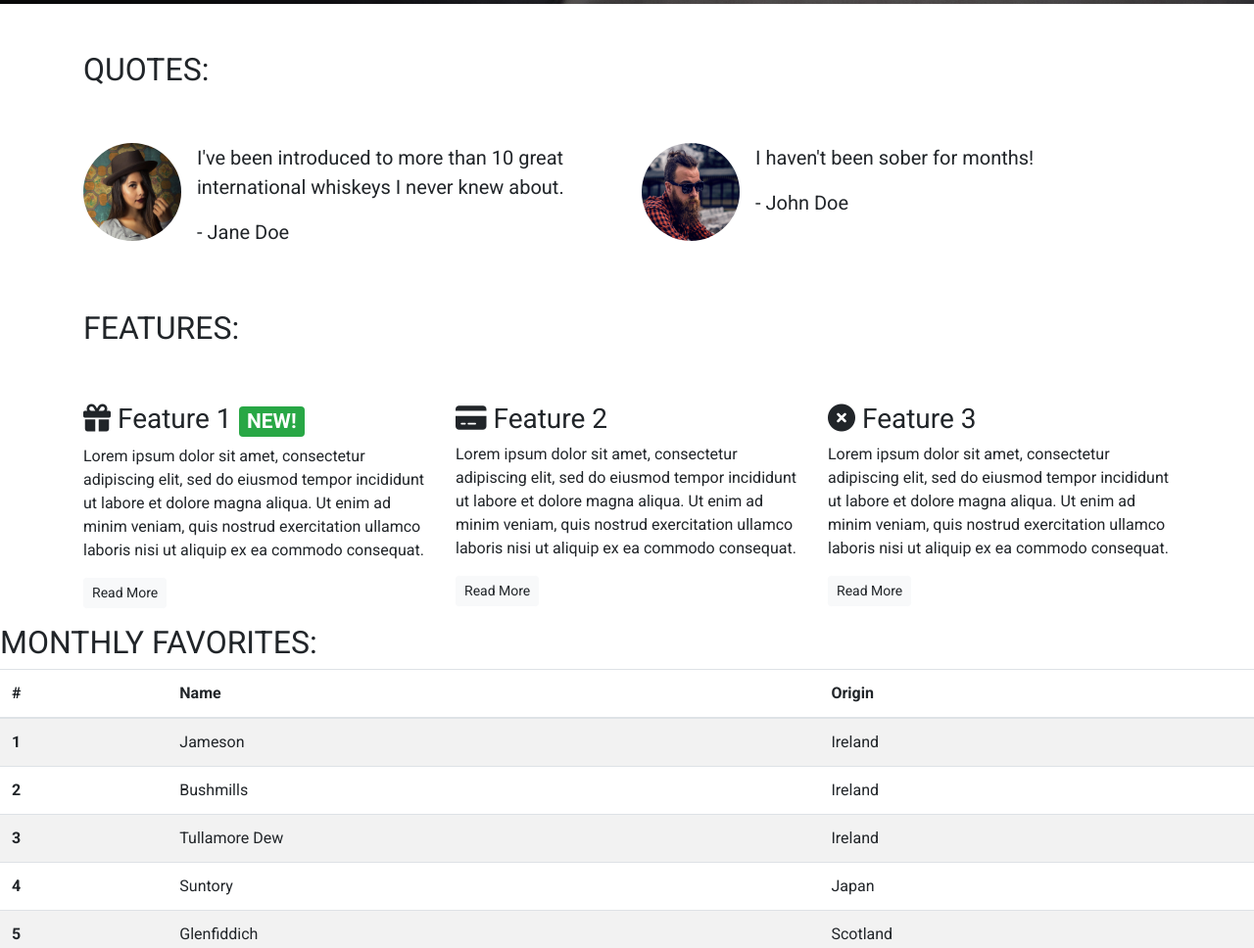
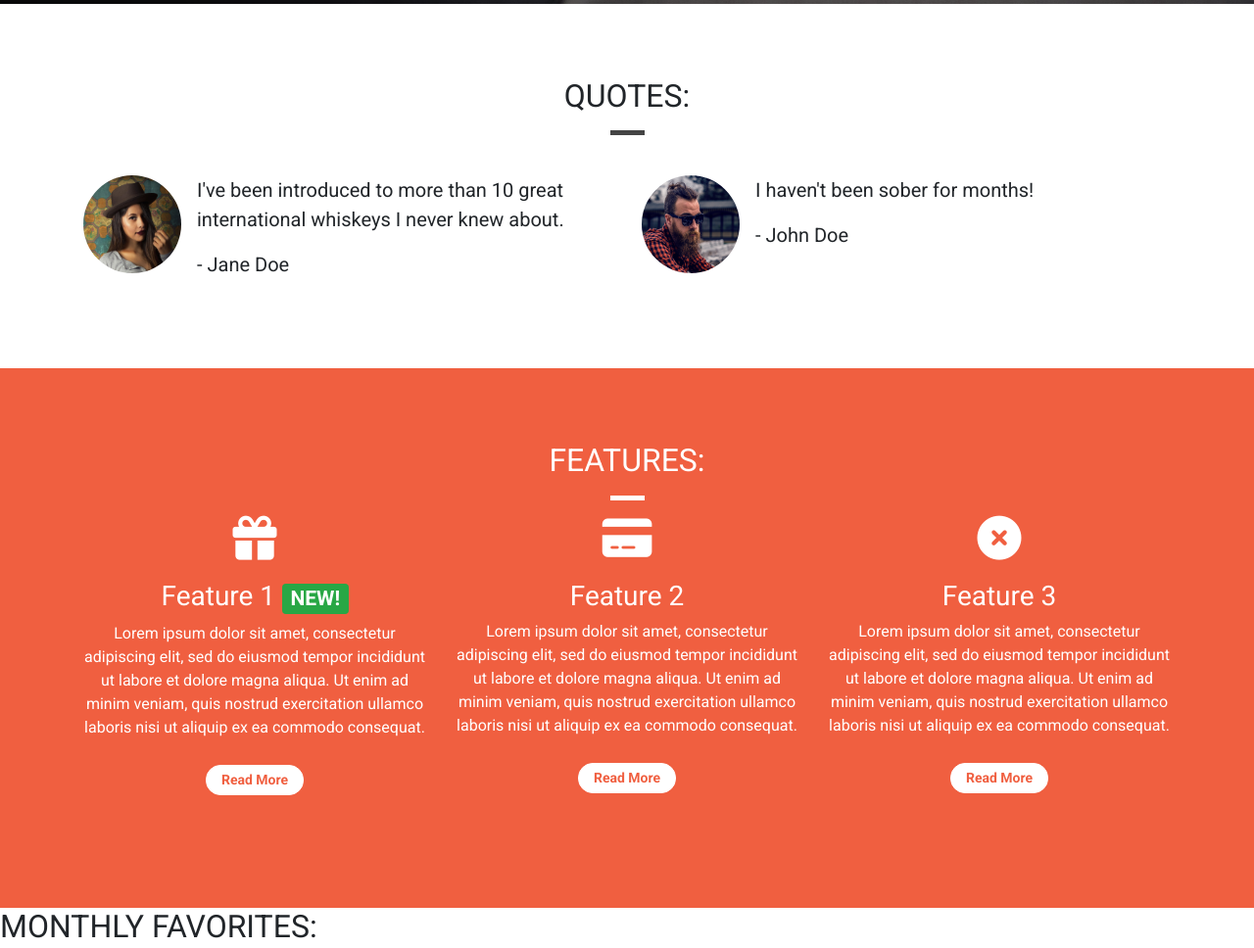
Before and after one commit to JarlathMacS/bootstrap4, a plain HTML site: page index.html in a window 1280 px wide. Shown: the part 796-1764 px from the top of the page at 98% size. Drawn offline with nearby package versions, Linux system fonts and the light colour scheme.

Commit message:
Add content for "Updating Quotes and Features"

```diff
--- a/css/style.css
+++ b/css/style.css
@@ -1,5 +1,13 @@
 body {
     font-family: 'Roboto', sans-serif;
+}
+
+.container-wrapper {
+}
+
+.container-wrapper--red {
+    background-color: #f05f40;
+    color: white;
 }
 
 .alert-container .col-12 {
@@ -46,20 +54,69 @@ body {
 .features-container {
 }
 
+.feature {
+    text-align: center;
+    margin-bottom: 40px;
+}
+
+.feature i {
+    margin-bottom: 20px;
+    line-height: 45px;
+    font-size: 45px;
+}
+
+.feature .btn {
+    background-color: white;
+    border-color: white;
+    border-radius: 15px;
+    min-width: 100px;
+    font-weight: bold;
+    margin-top: 10px;
+    color: #f05f40;
+}
+
+/* Page headers */
+
+.page-header {
+    margin-bottom: 0;
+    border-bottom: 0;
+    text-align: center;
+}
+
+.page-header h2 {
+    margin-top: 0;
+}
+
+.quotes .page-header {
+    margin-bottom: 25px;
+}
+
 /* Block dividers */
 
 .block-divider {
     width: 75px;
     height: 5px;
     border: 0;
+    background-color: #444;
 }
 
 .block-divider--orange {
     background-color: #f05f40;
 }
 
+.block-divider--white {
+    background-color: white;
+}
+
 .block-divider--short {
     width: 35px;
+}
+
+/* Content containers */
+
+.content-container {
+    padding-top: 75px;
+    padding-bottom: 75px;
 }
 
 /* Navbar */
--- a/index.html
+++ b/index.html
@@ -74,11 +74,13 @@
         </div>
         <!-- /.callout -->
         <!-- Quotes -->
-        <div class="container quotes-container">
+        <div class="container-wrapper">
+            <div class="container quotes-container content-container">
                 <section class="quotes">
                     <div class="row">
-                    <div class="col-12 my-5">
+                        <div class="col-12 page-header">
                             <h2 class="text-uppercase">Quotes:</h2>
+                            <hr class="block-divider block-divider--short" />
                         </div>
                     </div>
                     <div class="row">
@@ -112,19 +114,22 @@
                 </section>
                 <!-- /.quotes -->
             </div>
+        </div>
         <!-- Features -->
-        <div class="container features-container">
+        <div class="container-wrapper container-wrapper--red">
+            <div class="container features-container content-container">
                 <section class="features">
                     <div class="row">
-                    <div class="col-12 my-5">
+                        <div class="col-12 page-header">
                             <h2 class="text-uppercase">Features:</h2>
+                            <hr class="block-divider block-divider--short block-divider--white" />
                         </div>
                     </div>
                     <div class="row">
                         <div class="col-12 col-md-6 col-lg-4">
                             <div class="feature">
                                 <h3>
-                                <i class="fa-solid fa-gift d-none d-sm-inline"></i>
+                                    <i class="fa-solid fa-gift d-none d-sm-block"></i>
                                     Feature 1
                                     <span class="badge badge-success">NEW!</span>
                                 </h3>
@@ -137,7 +142,7 @@
                         <div class="col-12 col-md-6 col-lg-4">
                             <div class="feature">
                                 <h3>
-                                <i class="fa-solid fa-credit-card d-none d-sm-inline"></i>
+                                    <i class="fa-solid fa-credit-card d-none d-sm-block"></i>
                                     Feature 2
                                 </h3>
                                 <p>Lorem ipsum dolor sit amet, consectetur adipiscing elit, sed do eiusmod tempor incididunt ut labore et dolore magna aliqua. Ut enim ad minim veniam, quis nostrud exercitation ullamco laboris nisi ut aliquip ex ea commodo consequat.</p>
@@ -149,7 +154,7 @@
                         <div class="col-12 d-md-none d-lg-block col-lg-4">
                             <div class="feature">
                                 <h3>
-                                <i class="fa-solid fa-circle-xmark d-none d-sm-inline"></i>
+                                    <i class="fa-solid fa-circle-xmark d-none d-sm-block"></i>
                                     Feature 3
                                 </h3>
                                 <p>Lorem ipsum dolor sit amet, consectetur adipiscing elit, sed do eiusmod tempor incididunt ut labore et dolore magna aliqua. Ut enim ad minim veniam, quis nostrud exercitation ullamco laboris nisi ut aliquip ex ea commodo consequat.</p>
@@ -161,6 +166,7 @@
                     </div>
                 </section>
                 <!-- /.features -->
+            </div>
         </div>
         <!-- Favorites -->
         <section class="favorites">
```
Lines whose indentation alone changed are shown as unchanged.
